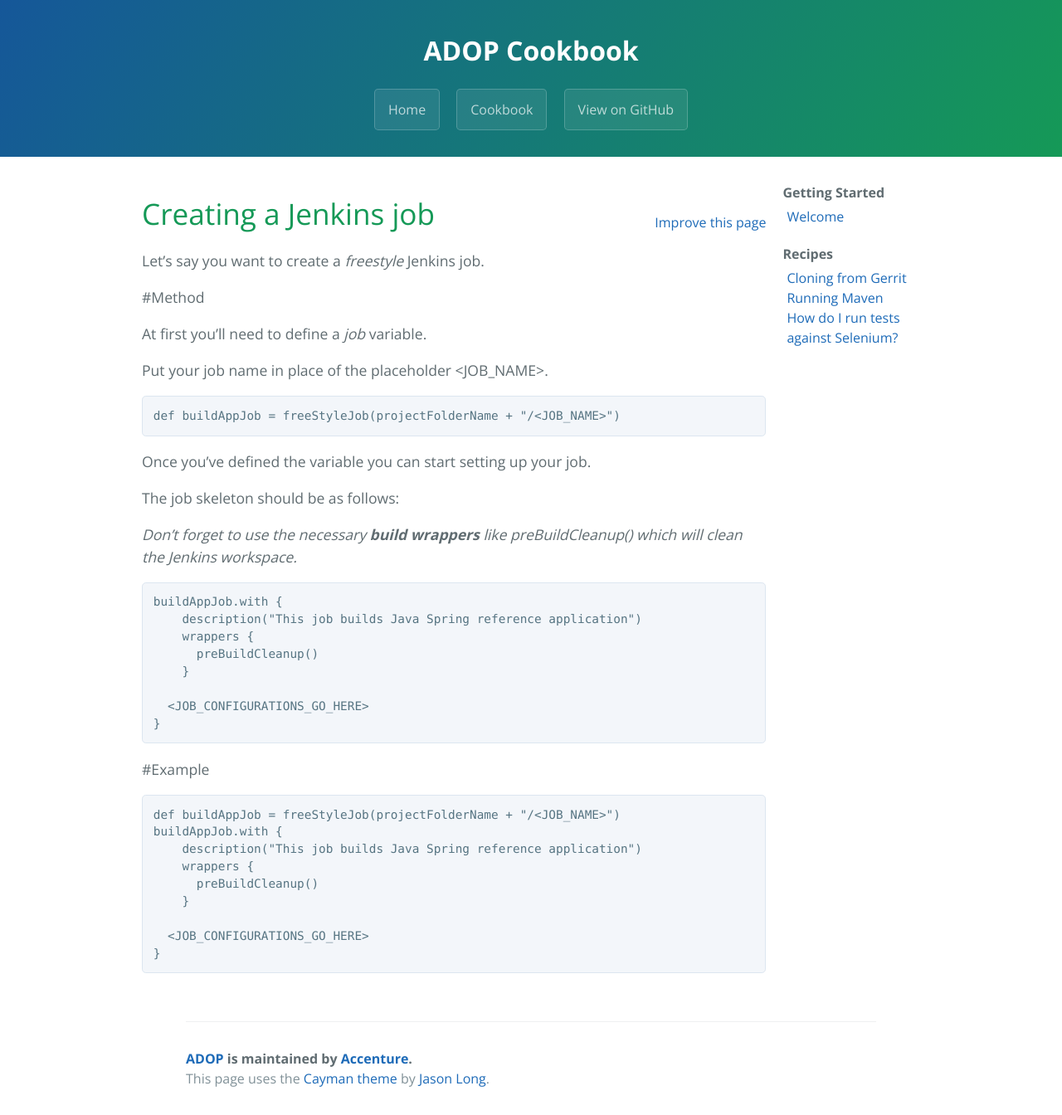
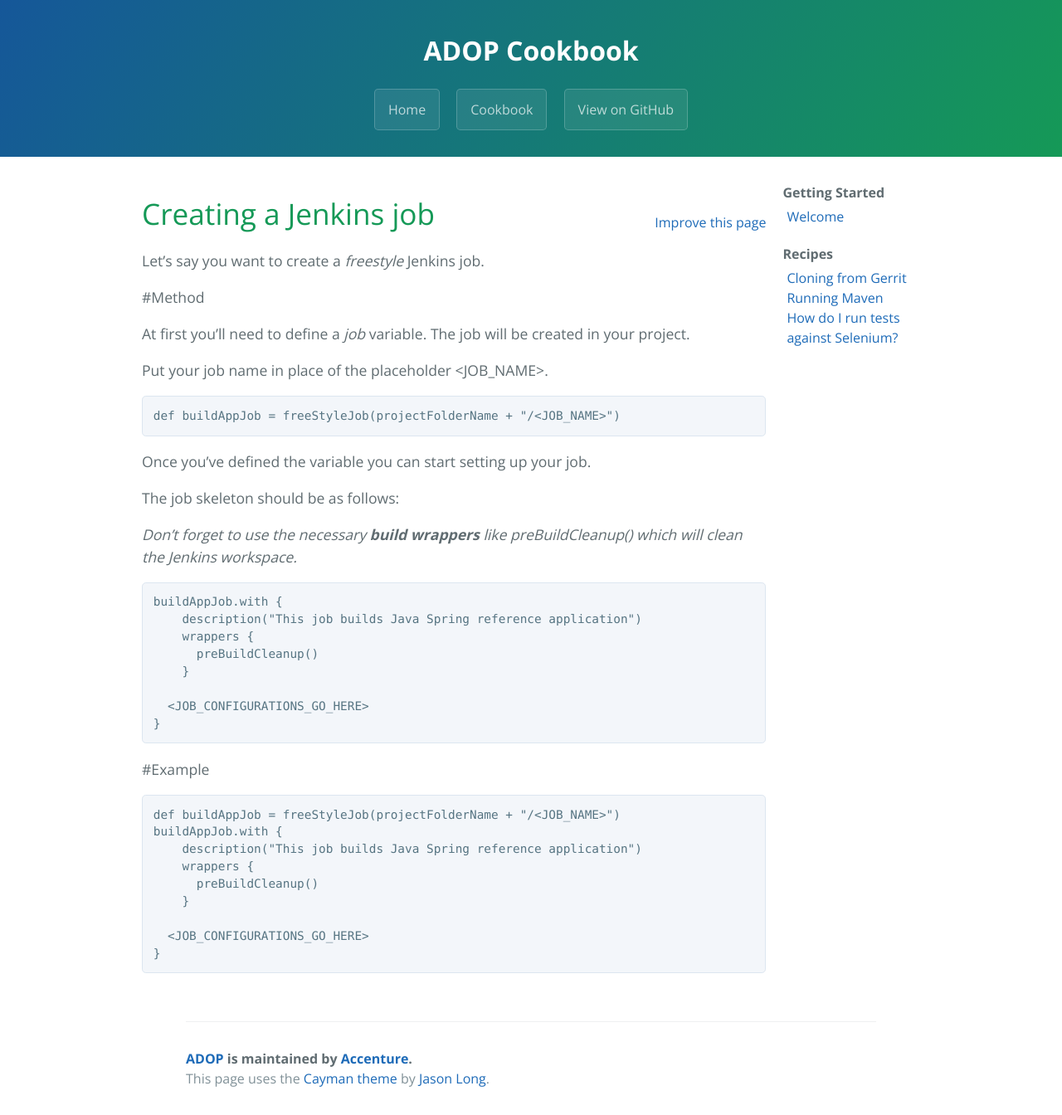
Before and after one commit to alexeymhv/adop-cartridges-cookbook, a Jekyll site: the page built from _docs/recipes/creating-a-job.md, in a window 1280 px wide. Shown: the whole page at 83% size. Built offline with Jekyll 4.4.1, drawn with Linux system fonts in a browser that asks for light colours.

Commit message:
Update creating-a-job.md

```diff
--- a/_docs/recipes/creating-a-job.md
+++ b/_docs/recipes/creating-a-job.md
@@ -8,7 +8,7 @@ Let's say you want to create a _freestyle_ Jenkins job.
 
 #Method
 
-At first you'll need to define a _job_ variable.
+At first you'll need to define a _job_ variable.  The job will be created in your project.
 
 Put your job name in place of the placeholder \<JOB_NAME\>.
 
```
